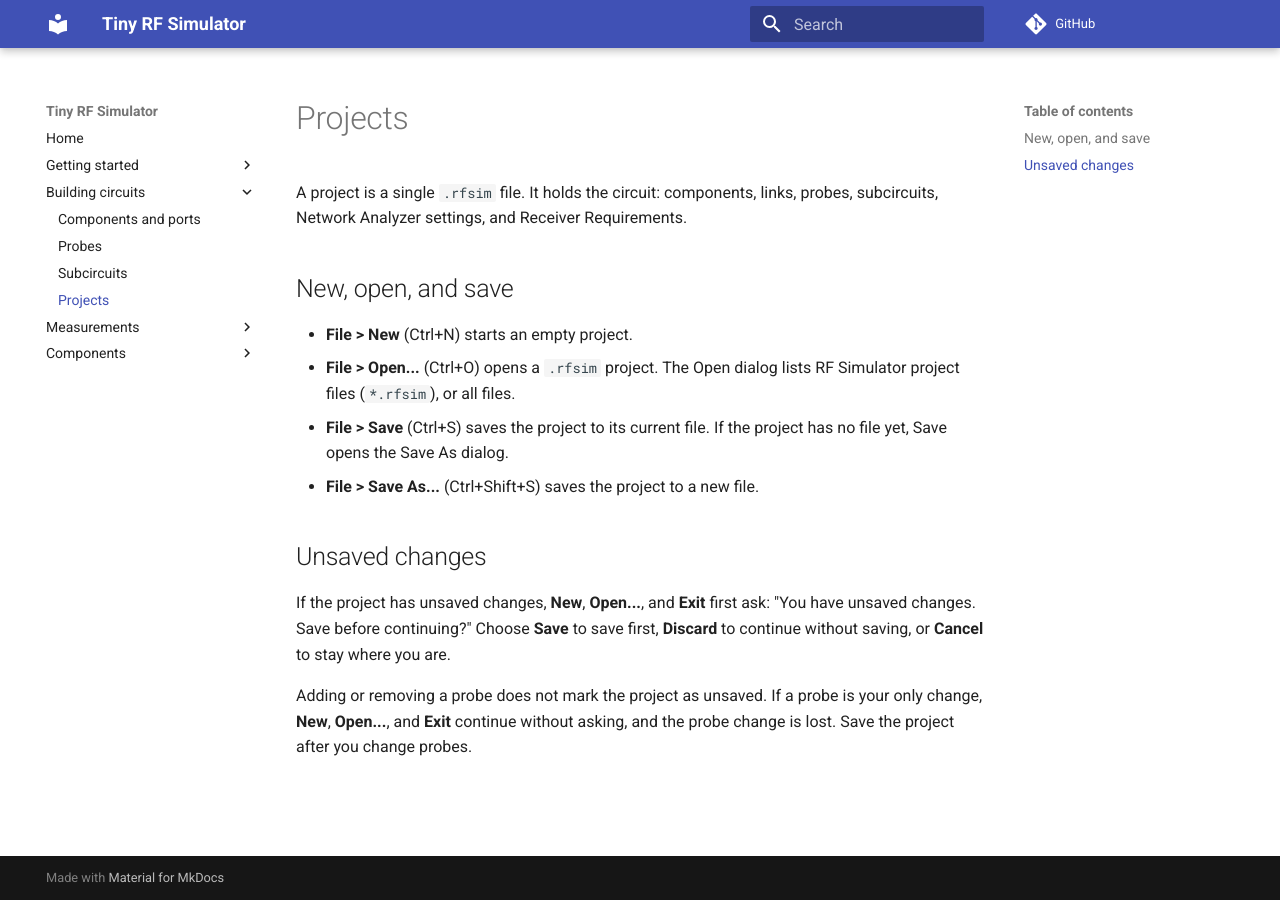
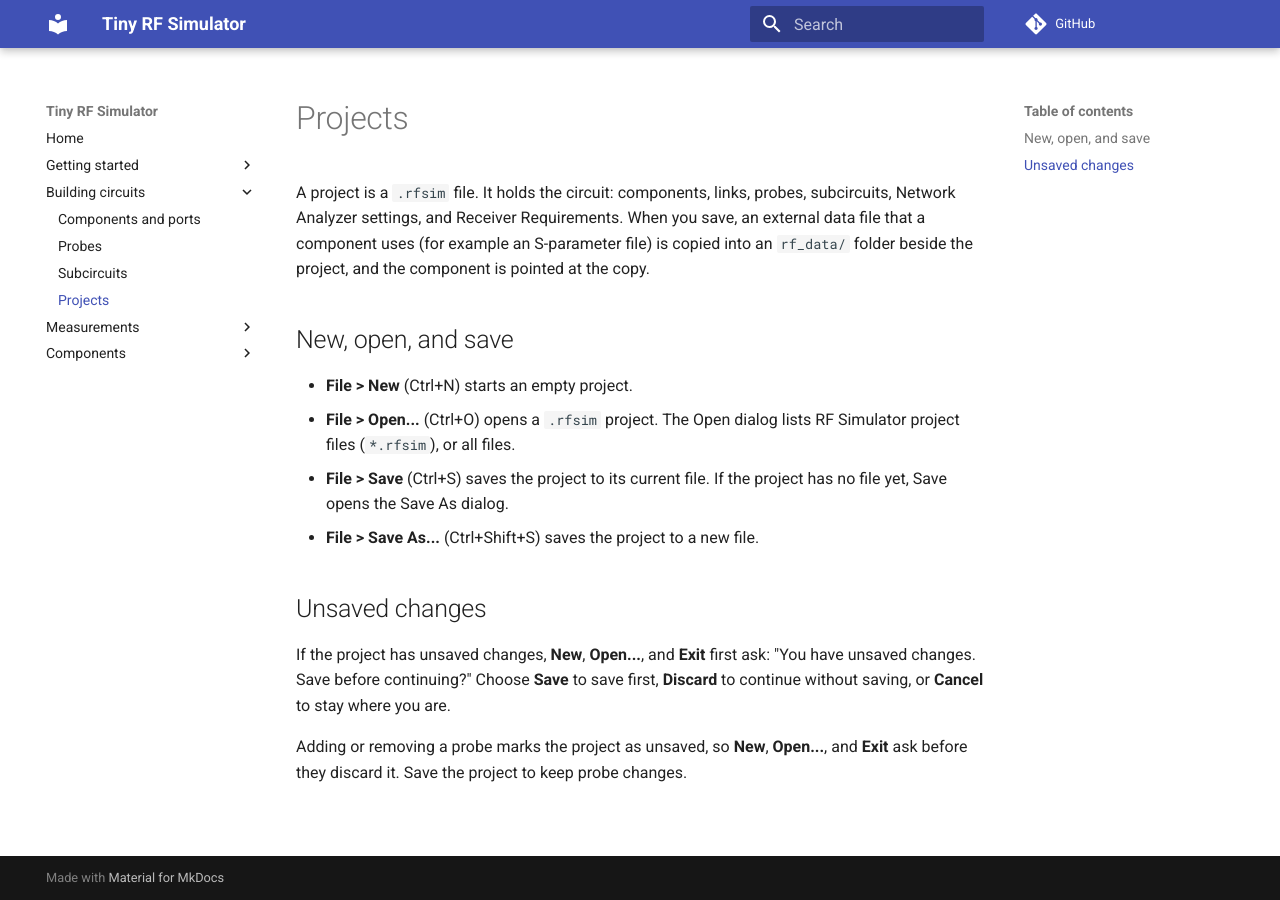
Before and after one commit to striderZA/Tiny-RF-Simulator, an MkDocs documentation site: the page built from manual/pages/circuits/projects.md, in a window 1280 px wide. Built offline with MkDocs 1.6.1 and Material for MkDocs 9.7.7, drawn with Linux system fonts in a browser that asks for light colours; comment, search, counter and statistics services are not loaded.

Commit message:
docs(manual): correct project and subcircuit pages to master behavior
Align the project and subcircuit pages with master d4e249a. Sources:

- master commit fd39da8 (#227): rf_data copy when a project is saved.
- master commit b2150a9 (#204): adding or removing a probe marks the
  project dirty.
- node_graph/src/node_graph_widget_groups.cpp, handleRubberBand: the
  left-Shift trigger and the two-component dialog gate.

```diff
--- a/manual/pages/circuits/projects.md
+++ b/manual/pages/circuits/projects.md
@@ -1,6 +1,6 @@
 # Projects
 
-A project is a single `.rfsim` file. It holds the circuit: components, links, probes, subcircuits, Network Analyzer settings, and Receiver Requirements.
+A project is a `.rfsim` file. It holds the circuit: components, links, probes, subcircuits, Network Analyzer settings, and Receiver Requirements. When you save, an external data file that a component uses (for example an S-parameter file) is copied into an `rf_data/` folder beside the project, and the component is pointed at the copy.
 
 ## New, open, and save
 
@@ -13,4 +13,4 @@ A project is a single `.rfsim` file. It holds the circuit: components, links, pr
 
 If the project has unsaved changes, **New**, **Open...**, and **Exit** first ask: "You have unsaved changes. Save before continuing?" Choose **Save** to save first, **Discard** to continue without saving, or **Cancel** to stay where you are.
 
-Adding or removing a probe does not mark the project as unsaved. If a probe is your only change, **New**, **Open...**, and **Exit** continue without asking, and the probe change is lost. Save the project after you change probes.
+Adding or removing a probe marks the project as unsaved, so **New**, **Open...**, and **Exit** ask before they discard it. Save the project to keep probe changes.
```
Also changed, not shown: manual/pages/circuits/subcircuits.md (+1 -1 lines).
